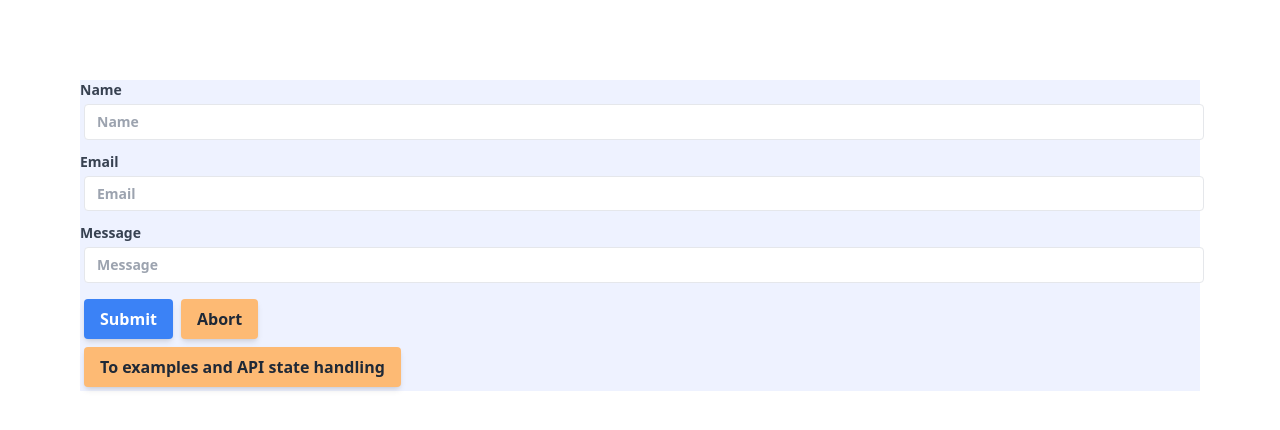
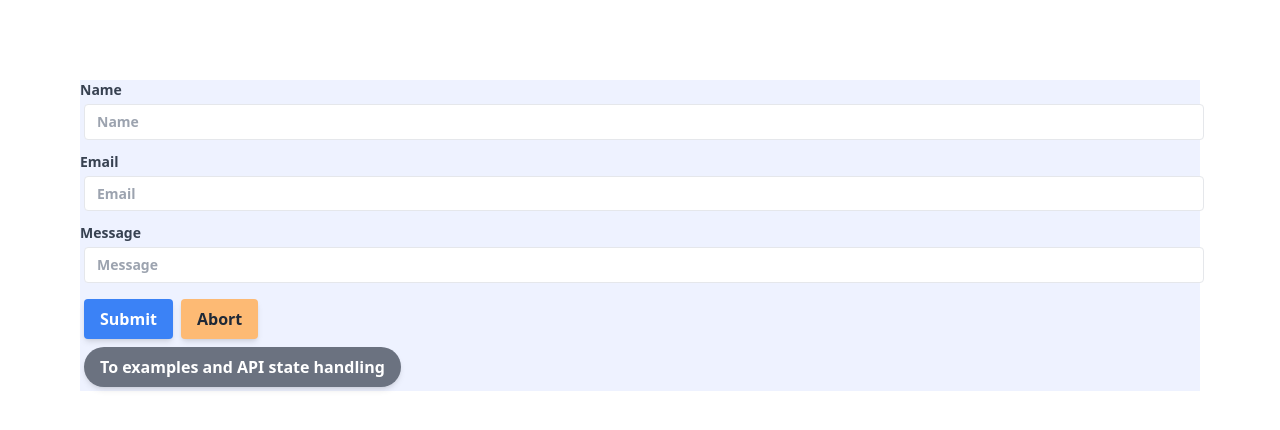
Before and after one commit to robinfiske87/next-typescript-examples-2022, a Next.js app: page / in a window 1280 px wide. Shown: the top 430 px of the page. Built offline with nearby package versions, Linux system fonts and the light colour scheme.

Commit message:
added nav button styling to differentiate it from other buttons

```diff
--- a/src/components/reusableSchema.tsx
+++ b/src/components/reusableSchema.tsx
@@ -106,4 +106,15 @@ const SecondaryButton: React.FC<ButtonProps> = ({ children, onClick, }) => {
   );
 };
 
-export { Input, Select, Radio, PrimaryButton, SecondaryButton };
+const NavigationButton: React.FC<ButtonProps> = ({ children, onClick, }) => {
+  return (
+    <button
+      className={`m-1 shadow-md bg-gray-500 hover:bg-gray-600 text-white font-bold py-2 px-4 rounded-full`}
+      onClick={onClick}
+    >
+      {children}
+    </button>
+  );
+};
+
+export { Input, Select, Radio, PrimaryButton, SecondaryButton, NavigationButton };
--- a/src/pages/examples.tsx
+++ b/src/pages/examples.tsx
@@ -1,7 +1,7 @@
 import React, { useState } from 'react';
 import Link from 'next/link';
 import { useQuery } from "react-query";
-import { Input, Select, Radio, PrimaryButton, SecondaryButton } from '../components/reusableSchema';
+import { Input, Select, Radio, PrimaryButton, SecondaryButton, NavigationButton } from '../components/reusableSchema';
 
 // A function that fetches data from an API
 const fetchUsers = async () => {
@@ -99,9 +99,9 @@ const Examples: React.FC = () => {
         ))}
     </div></>}
 
-    <SecondaryButton >
+    <NavigationButton >
     <Link href="/">Back to form</Link>
-  </SecondaryButton>
+  </NavigationButton>
     <br/>
     <br/>
     <h2 className="text-2xl font-bold">React Query</h2>
--- a/src/pages/index.tsx
+++ b/src/pages/index.tsx
@@ -1,6 +1,6 @@
 import React, { useState } from 'react';
 import Link from 'next/link';
-import { Input, PrimaryButton, SecondaryButton } from '../components/reusableSchema';
+import { Input, PrimaryButton, SecondaryButton, NavigationButton } from '../components/reusableSchema';
 import { z } from "zod";
 
 const Home: React.FC = () => {
@@ -113,9 +113,9 @@ const Home: React.FC = () => {
         </div>
       )}
 
-  <SecondaryButton >
+  <NavigationButton >
     <Link href="/examples">To examples and API state handling</Link>
-  </SecondaryButton>
+  </NavigationButton>
     </main>
   );
 };
```
